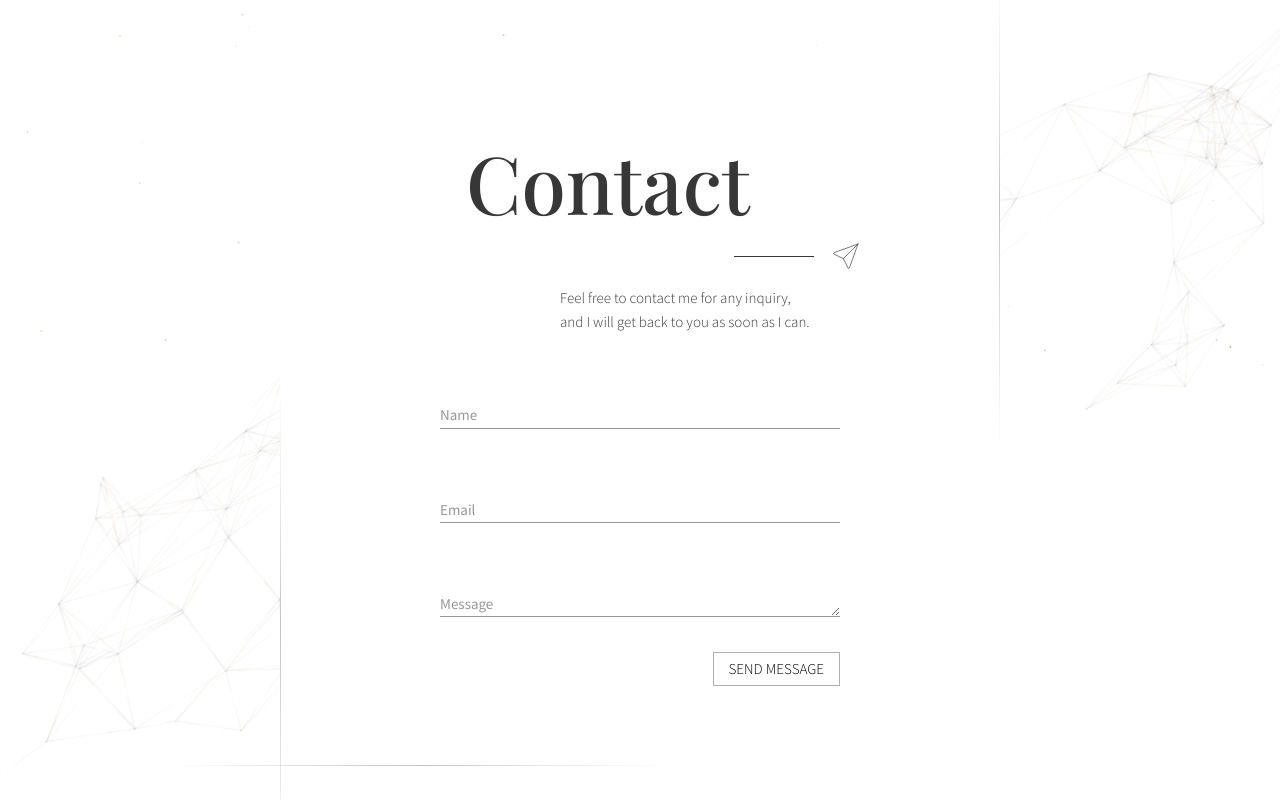
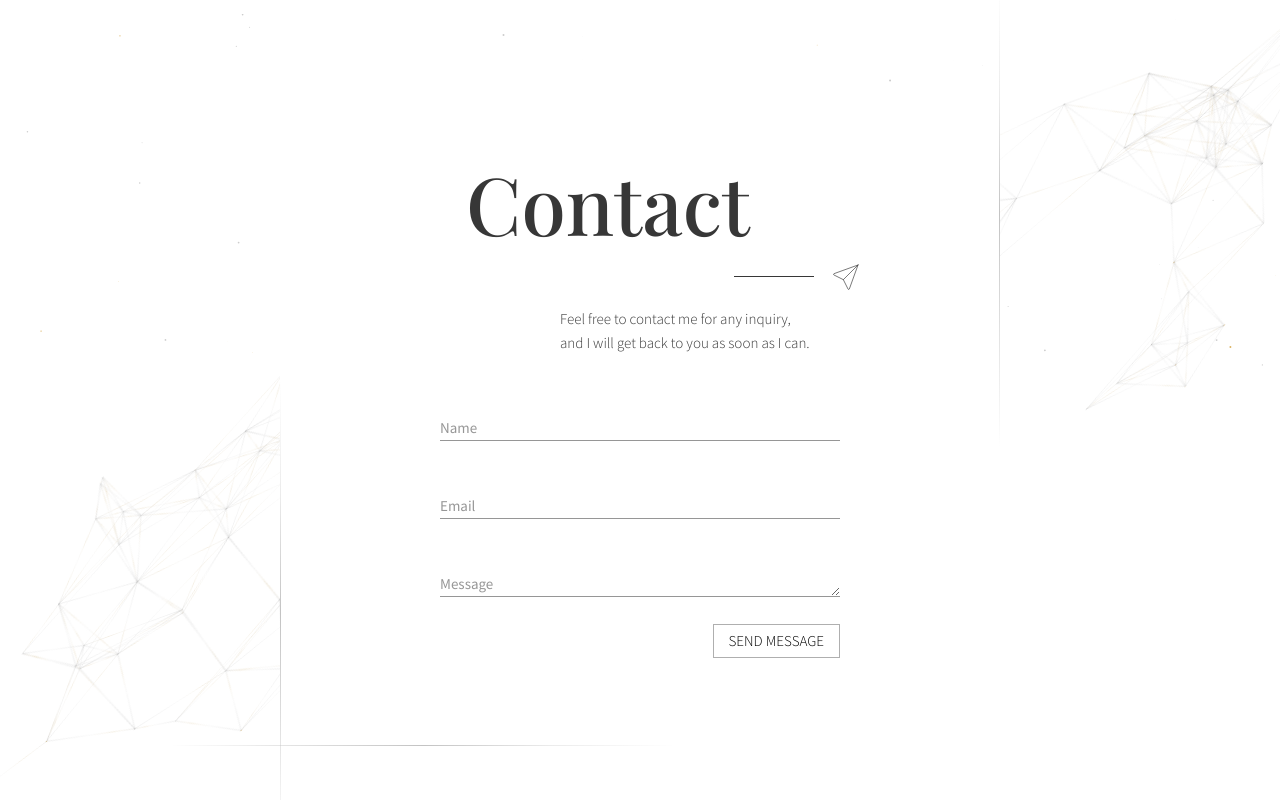
Before and after one commit to Aure-en/portfolio, a React (Create React App) app: page / in a window 1280 px wide. Shown: the part 2386-3186 px from the top of the page. Built offline with nearby package versions, Linux system fonts and the light colour scheme.

Commit message:
- Added form validation to make sure the sender writes their name, email, message. - Used Mailthis.to to automaticaly send an email when the contact form is submitted.

```diff
--- a/package.json
+++ b/package.json
@@ -12,6 +12,7 @@
     "react": "^17.0.2",
     "react-dom": "^17.0.2",
     "react-scripts": "4.0.3",
+    "react-textarea-autosize": "^8.3.2",
     "styled-components": "^5.2.1",
     "web-vitals": "^1.1.1"
   },
--- a/src/components/Contact.jsx
+++ b/src/components/Contact.jsx
@@ -1,5 +1,6 @@
 import React, { useState } from "react";
 import styled from "styled-components";
+import TextareaAutosize from "react-textarea-autosize";
 import Submit from "./shared/buttons/Submit";
 import Diagonal from "./canvas/background/Diagonal";
 import Transition from "./canvas/background/Transition";
@@ -21,6 +22,7 @@ function Contact() {
     email: "",
     message: "",
   });
+  const [message, setMessage] = useState("");
 
   const handleInputChange = (e) => {
     const { name, value } = e.target;
@@ -40,12 +42,16 @@ function Contact() {
 
     Object.keys(inputs).map((key) => {
       if (!inputs[key]) {
-        setErrors({ ...errors, [key]: "This field is required." });
+        setErrors((prev) => ({ ...prev, [key]: "This field is required." }));
         hasError = true;
       }
     });
 
-    if (hasError) e.preventDefault();
+    if (hasError) {
+      e.preventDefault();
+      return;
+    }
+    setMessage("Your message has been sent.");
   };
 
   return (
@@ -66,6 +72,7 @@ function Contact() {
           method="POST"
           onSubmit={onSubmit}
         >
+          <Field>
             <label htmlFor="name">
               <Input
                 type="text"
@@ -74,9 +81,13 @@ function Contact() {
                 placeholder="Name"
                 value={inputs.name}
                 onChange={handleInputChange}
+                $hasError={errors.name}
               />
             </label>
+            {errors.name && <Error>{errors.name}</Error>}
+          </Field>
 
+          <Field>
             <label htmlFor="email">
               <Input
                 type="email"
@@ -85,22 +96,31 @@ function Contact() {
                 placeholder="Email"
                 value={inputs.email}
                 onChange={handleInputChange}
+                $hasError={errors.email}
               />
             </label>
+            {errors.email && <Error>{errors.email}</Error>}
+          </Field>
 
+          <Field>
             <label htmlFor="message">
-            <Input
-              as="textarea"
-              rows={1}
+              <Textarea
                 name="message"
                 id="message"
                 placeholder="Message"
                 value={inputs.message}
                 onChange={handleInputChange}
+                maxRows={5}
+                $hasError={errors.message}
               />
             </label>
+            {errors.message && <Error>{errors.message}</Error>}
+          </Field>
 
+          <Validation>
             <Submit>Send Message</Submit>
+            {message && <Message>{message}</Message>}
+          </Validation>
         </Form>
         <Line position="left" />
         <Line position="right" />
@@ -183,11 +203,15 @@ const Form = styled.form`
   align-self: stretch;
 `;
 
+const Field = styled.div`
+  margin: 1.5rem 0;
+`;
+
 const Input = styled.input`
   border: none;
-  border-bottom: 1px solid ${(props) => props.theme.border};
+  border-bottom: 1px solid
+    ${(props) => (props.$hasError ? props.theme.error : props.theme.border)};
   padding: 0.5rem 0 0.25rem 0;
-  margin: 2rem 0;
   width: 100%;
 
   &::placeholder {
@@ -198,6 +222,42 @@ const Input = styled.input`
     border-bottom: 1px solid ${(props) => props.theme.text_primary};
     outline: 1px solid transparent;
   }
+`;
+
+const Textarea = styled(TextareaAutosize)`
+  border: none;
+  border-bottom: 1px solid
+    ${(props) => (props.$hasError ? props.theme.error : props.theme.border)};
+  padding: 0.5rem 0 0.25rem 0;
+  width: 100%;
+
+  &::placeholder {
+    color: ${(props) => props.theme.border};
+  }
+
+  &:focus {
+    border-bottom: 1px solid ${(props) => props.theme.text_primary};
+    outline: 1px solid transparent;
+  }
+`;
+
+const Validation = styled.div`
+  position: relative;
+  align-self: flex-end;
+
+  & > button {
+    margin-bottom: 0.5rem;
+  }
+`;
+
+const Message = styled.div`
+  position: absolute;
+  font-size: 0.75rem;
+  text-align: center;
+`;
+
+const Error = styled(Message)`
+  color: ${(props) => props.theme.error};
 `;
 
 const Line = styled.span`
--- a/src/styles/themes/light.js
+++ b/src/styles/themes/light.js
@@ -12,6 +12,8 @@ const colors = {
   border: "rgb(150, 150, 150)",
   border_hover_primary: "rgb(224, 213, 202)",
   border_hover_secondary: "rgb(175, 175, 175)",
+
+  error: "rgb(144, 37, 37)",
 
   progress: "rgb(166, 166, 166)",
   progress_filled: "rgb(0, 0, 0)",
```
Also changed, not shown: 1 other file (tests, documents, lock files or other folders). Lines whose indentation alone changed are shown as unchanged.
